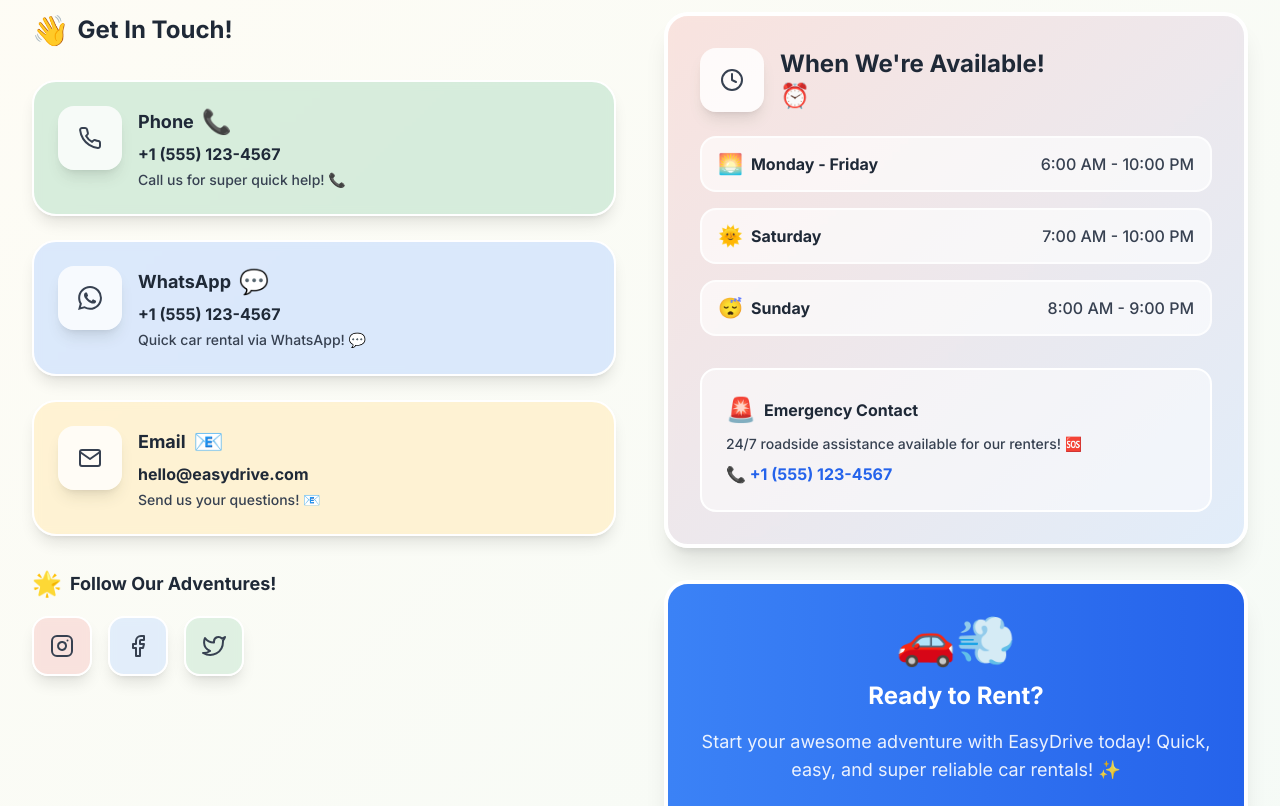
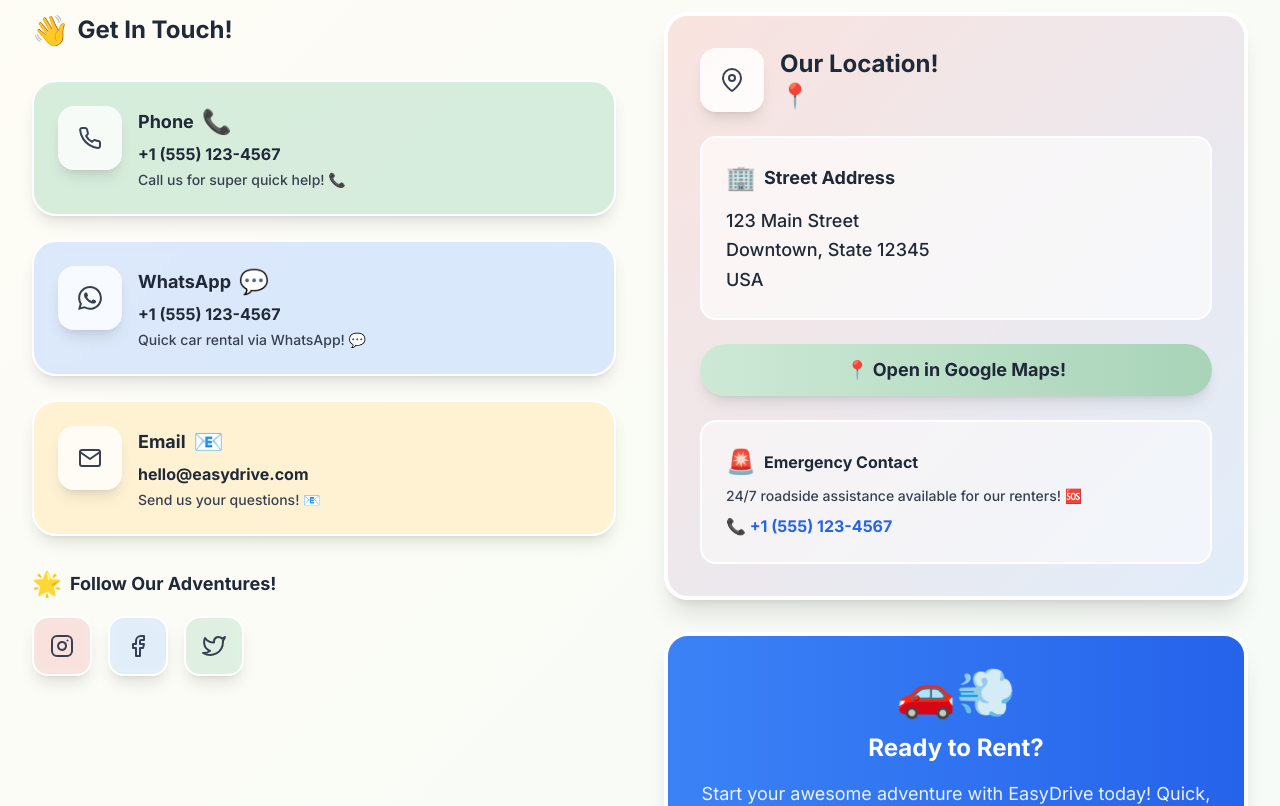
Before and after one commit to Indrojeet-nayek-work/EasyDriver, a React (Vite) app: page / in a window 1280 px wide. Shown: the part 3440-4246 px from the top of the page. Built offline with nearby package versions, Linux system fonts and the light colour scheme.

Commit message:
Update Contact component to remove business hours and add location details
cgen-853b205a786c4156bec3c88fee914859

```diff
--- a/src/components/Contact.jsx
+++ b/src/components/Contact.jsx
@@ -2,13 +2,25 @@ import React from "react";
 import {
   FiPhone,
   FiMail,
-  FiClock,
+  FiMapPin,
   FiInstagram,
   FiFacebook,
   FiTwitter,
+  FiNavigation,
 } from "react-icons/fi";
 
 const Contact = () => {
+  const address = {
+    street: "123 Main Street",
+    city: "Downtown",
+    state: "State",
+    zip: "12345",
+    country: "USA",
+  };
+
+  const fullAddress = `${address.street}, ${address.city}, ${address.state} ${address.zip}, ${address.country}`;
+  const mapsUrl = `https://www.google.com/maps/search/?api=1&query=${encodeURIComponent(fullAddress)}`;
+
   const contactInfo = [
     {
       icon: <FiPhone size={24} />,
@@ -43,12 +55,6 @@ const Contact = () => {
       bgColor: "bg-fun-yellow/80",
       emoji: "📧",
     },
-  ];
-
-  const businessHours = [
-    { day: "Monday - Friday", hours: "6:00 AM - 10:00 PM", emoji: "🌅" },
-    { day: "Saturday", hours: "7:00 AM - 10:00 PM", emoji: "🌞" },
-    { day: "Sunday", hours: "8:00 AM - 9:00 PM", emoji: "😴" },
   ];
 
   const socialLinks = [
@@ -159,41 +165,49 @@ const Contact = () => {
             </div>
           </div>
 
-          {/* Business Hours & Quick Rental CTA */}
+          {/* Location Details & Quick Rental CTA */}
           <div>
-            <div className="bg-gradient-to-br from-fun-pink/60 to-fun-blue/60 backdrop-blur-sm rounded-3xl p-8 border-4 border-white shadow-xl">
+            {/* Location Section */}
+            <div className="bg-gradient-to-br from-fun-pink/60 to-fun-blue/60 backdrop-blur-sm rounded-3xl p-8 border-4 border-white shadow-xl mb-8">
               <div className="flex items-center mb-6">
                 <div className="w-16 h-16 bg-white/80 text-gray-700 rounded-2xl flex items-center justify-center shadow-lg">
-                  <FiClock size={24} />
+                  <FiMapPin size={24} />
                 </div>
                 <div className="ml-4">
                   <h3 className="text-2xl font-bold text-gray-800">
-                    When We're Available!
+                    Our Location!
                   </h3>
-                  <span className="text-2xl">⏰</span>
+                  <span className="text-2xl">📍</span>
                 </div>
               </div>
 
-              <div className="space-y-4">
-                {businessHours.map((schedule, index) => (
-                  <div
-                    key={index}
-                    className="flex justify-between items-center py-3 px-4 bg-white/60 rounded-2xl border-2 border-white/80"
-                  >
-                    <div className="flex items-center gap-2">
-                      <span className="text-xl">{schedule.emoji}</span>
-                      <span className="font-bold text-gray-800">
-                        {schedule.day}
-                      </span>
-                    </div>
-                    <span className="text-gray-700 font-medium">
-                      {schedule.hours}
-                    </span>
-                  </div>
-                ))}
+              {/* Address */}
+              <div className="bg-white/60 rounded-2xl p-6 border-2 border-white mb-6">
+                <h4 className="font-bold text-lg mb-3 text-gray-800 flex items-center gap-2">
+                  <span className="text-2xl">🏢</span>
+                  Street Address
+                </h4>
+                <p className="text-gray-800 leading-relaxed font-medium text-lg">
+                  {address.street}
+                  <br />
+                  {address.city}, {address.state} {address.zip}
+                  <br />
+                  {address.country}
+                </p>
               </div>
 
-              <div className="mt-8 p-6 bg-white/50 rounded-2xl border-2 border-white">
+              {/* Google Maps Button */}
+              <a
+                href={mapsUrl}
+                target="_blank"
+                rel="noopener noreferrer"
+                className="btn-fun-green w-full justify-center inline-flex items-center gap-2 text-lg font-bold mb-6"
+              >
+                📍 Open in Google Maps!
+              </a>
+
+              {/* Emergency Contact */}
+              <div className="bg-white/50 rounded-2xl p-6 border-2 border-white">
                 <div className="flex items-center gap-2 mb-2">
                   <span className="text-2xl">🚨</span>
                   <h4 className="font-bold text-gray-800">Emergency Contact</h4>
@@ -211,7 +225,7 @@ const Contact = () => {
             </div>
 
             {/* Quick Rental CTA */}
-            <div className="mt-8 bg-gradient-to-r from-primary-500 to-primary-600 rounded-3xl p-8 text-white text-center shadow-xl border-4 border-white transform hover:scale-105 transition-transform duration-300">
+            <div className="bg-gradient-to-r from-primary-500 to-primary-600 rounded-3xl p-8 text-white text-center shadow-xl border-4 border-white transform hover:scale-105 transition-transform duration-300">
               <div className="text-5xl mb-4">🚗💨</div>
               <h3 className="text-2xl font-bold mb-4">Ready to Rent?</h3>
               <p className="mb-6 opacity-90 text-lg">
```
